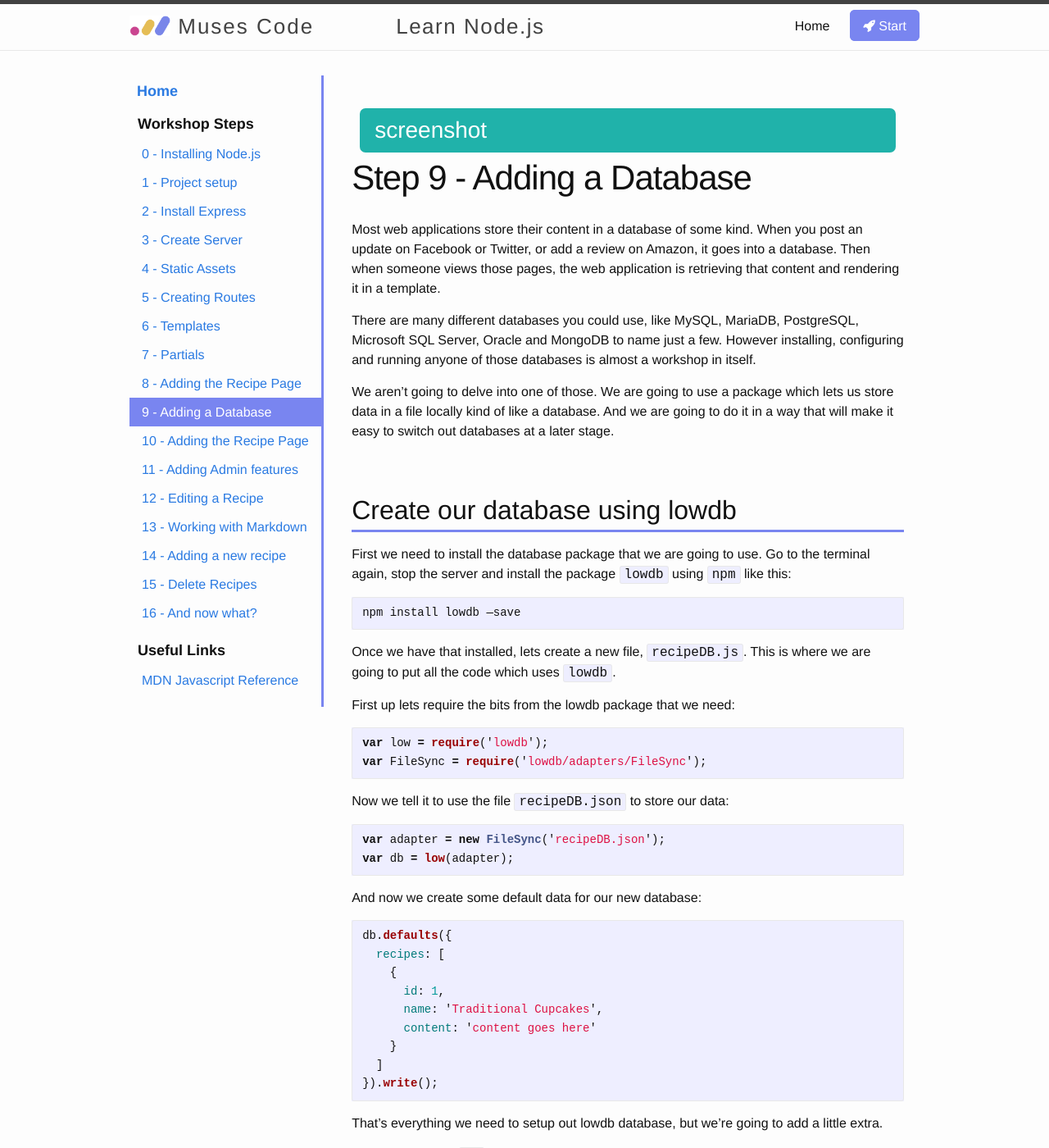
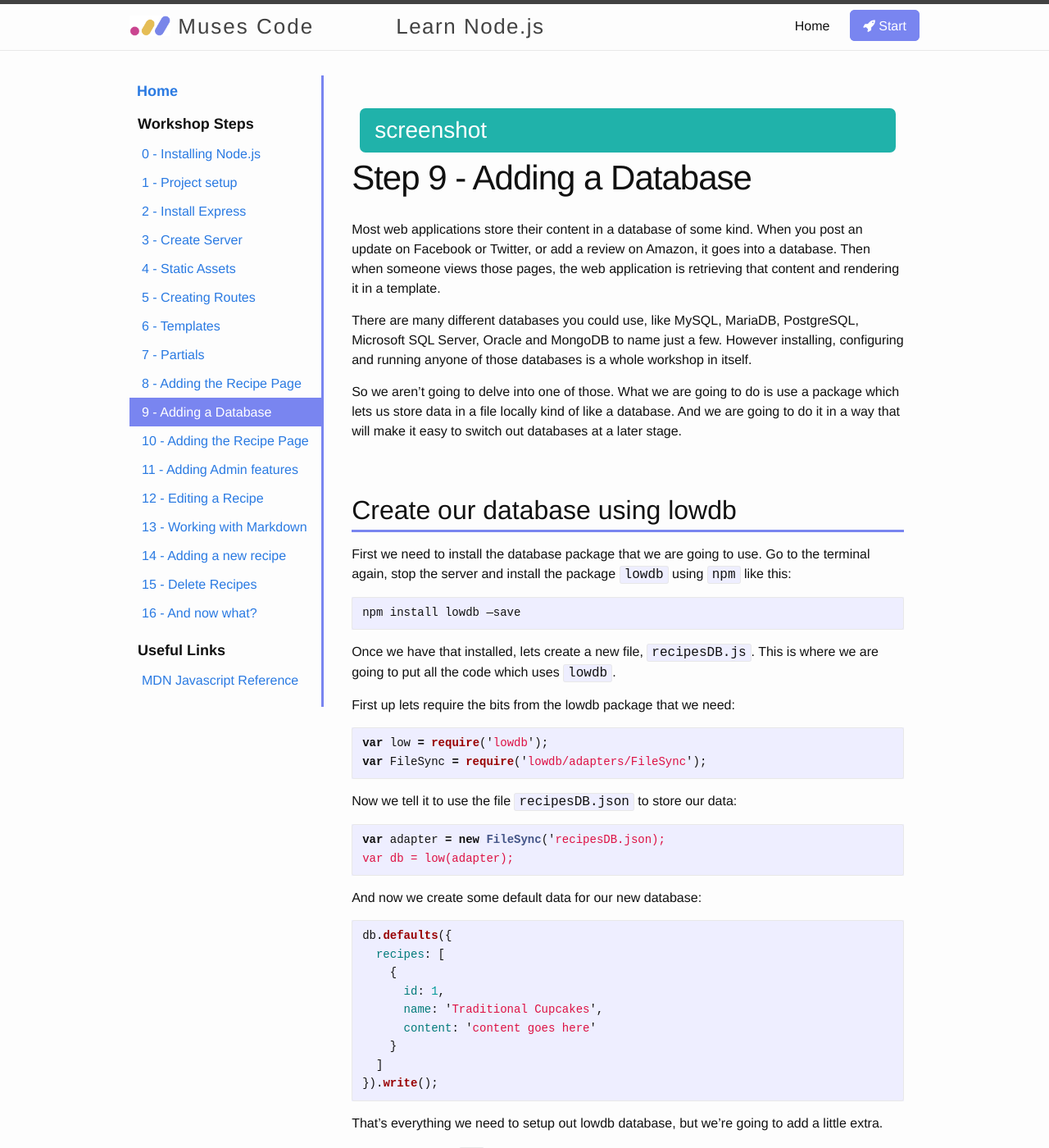
Before and after one commit to muses-code-js/learn-nodejs, a Jekyll site: the page built from _steps/step9-add-a-database.markdown, in a window 1280 px wide and 1400 px high. Shown: the whole window at 82% size. Built offline with Jekyll 4.4.1, drawn with Linux system fonts in a browser that asks for light colours; nearby versions of some CDN libraries; some of the changed text lies outside the part shown.

Commit message:
made db references consistent

````diff
--- a/_steps/step10-update-recipes-page.markdown
+++ b/_steps/step10-update-recipes-page.markdown
@@ -10,7 +10,7 @@ Ok now that we have our database let's update our recipe page to actually displa
 
 ## Add getRecipe()
 
-Our `recipesdb.js` has a function for returning all the recipes in the database, lets add one which returns a single recipe with the specified `id`.  Add this code to `recipedb.js` after `getAllRecipes`:
+Our `recipesDB.js` has a function for returning all the recipes in the database, lets add one which returns a single recipe with the specified `id`.  Add this code to `recipesDB.js` after `getAllRecipes`:
 
 ```javascript
 function getRecipe(id){
@@ -37,7 +37,7 @@ Lets jump over to `server.js` now.
 First import our new database function using `require`.  Under the require statement for `getAllRecipes` add this one:
 
 ```javascript
-var getRecipe = require('./recipedb.js').getRecipe;
+var getRecipe = require('./recipesDB.js').getRecipe;
 ```
 
 Then update update our `/recipe/:id` route as follows:
--- a/_steps/step14-new-recipes.markdown
+++ b/_steps/step14-new-recipes.markdown
@@ -22,7 +22,7 @@ As before when we want to do a new thing with the database we should create a ne
 
 The recipe's `id` has to be unique number in the database.  So what we will do is create a function that will tell us what the next `id` to use is.  Then we will use that in `addRecipe`.
 
-So let's create our `getNextId` function in `recipedb.js`:
+So let's create our `getNextId` function in `recipesDB.js`:
 
 ```javascript
 function getNextId(){
@@ -34,7 +34,7 @@ function getNextId(){
 ```
 What this function does is ask the database what the recipe is with the largest `id` value, and returns that number plus `1`.
 
-Now that we have that, let's create our function to add new recipes to `recipesdb.js`:
+Now that we have that, let's create our function to add new recipes to `recipesDB.js`:
 
 ```javascript
 function addRecipe(name, content){
@@ -110,7 +110,7 @@ Now we just need to add the route which this form will submit to.
 First import our `addRecipe` database function at the top of `server.js`:
 
 ```javascript
-var addRecipe = require('./recipedb.js').addRecipe;
+var addRecipe = require('./recipesDB.js').addRecipe;
 ```
 
 Then add the following new route in `server.js`:
--- a/_steps/step15-delete-recipes.markdown
+++ b/_steps/step15-delete-recipes.markdown
@@ -18,7 +18,7 @@ So our steps will be:
 
 ## Add our `deleteRecipe` database function
 
-Of course we need to add a function to `recipedb.js` to delete a recipe:
+Of course we need to add a function to `recipesDB.js` to delete a recipe:
 
 ```javascript
 function deleteRecipe(id){
@@ -45,7 +45,7 @@ module.exports = {
 Import our `deleteRecipe` function into `server.js`:
 
 ```javascript
-var deleteRecipe = require('./recipedb.js').deleteRecipe;
+var deleteRecipe = require('./recipesDB.js').deleteRecipe;
 ```
 
 Then add this route to `server.js` for deleting a recipe:
--- a/_steps/step9-add-a-database.markdown
+++ b/_steps/step9-add-a-database.markdown
@@ -8,9 +8,9 @@ status: screenshot
 
 Most web applications store their content in a database of some kind. When you post an update on Facebook or Twitter, or add a review on Amazon, it goes into a database.  Then when someone views those pages, the web application is retrieving that content and rendering it in a template.
 
-There are many different databases you could use, like MySQL, MariaDB, PostgreSQL, Microsoft SQL Server, Oracle and MongoDB to name just a few.  However installing, configuring and running anyone of those databases is almost a workshop in itself.
+There are many different databases you could use, like MySQL, MariaDB, PostgreSQL, Microsoft SQL Server, Oracle and MongoDB to name just a few.  However installing, configuring and running anyone of those databases is a whole workshop in itself.
 
-We aren’t going to delve into one of those.  We are going to use a package which lets us store data in a file locally kind of like a database.  And we are going to do it in a way that will make it easy to switch out databases at a later stage.
+So we aren’t going to delve into one of those.  What we are going to do is use a package which lets us store data in a file locally kind of like a database.  And we are going to do it in a way that will make it easy to switch out databases at a later stage.
 
 ## Create our database using lowdb
 
@@ -20,7 +20,7 @@ First we need to install the database package that we are going to use.  Go to t
 npm install lowdb —save
 ```
 
-Once we have that installed, lets create a new file, `recipeDB.js`.  This is where we are going to put all the code which uses `lowdb`.
+Once we have that installed, lets create a new file, `recipesDB.js`.  This is where we are going to put all the code which uses `lowdb`.
 
 First up lets require the bits from the lowdb package that we need:
 
@@ -29,10 +29,10 @@ var low = require('lowdb');
 var FileSync = require('lowdb/adapters/FileSync');
 ```
 
-Now we tell it to use the file `recipeDB.json` to store our data:
+Now we tell it to use the file `recipesDB.json` to store our data:
 
 ```javascript
-var adapter = new FileSync('recipeDB.json');
+var adapter = new FileSync('recipesDB.json);
 var db = low(adapter);
 ```
 
@@ -75,15 +75,15 @@ Ok so make sure you save your changes to `recipesDB.js` and lets go back to `ser
 
 ## Using our database
 
-Ok so now we have setup our database in `recipesdb.js`, we need to be able to access it in `server.js`.  To do that we use `require()` in a very similar way to what we did when importing Express and EJS.
+Ok so now we have setup our database in `recipesDB.js`, we need to be able to access it in `server.js`.  To do that we use `require()` in a very similar way to what we did when importing Express and EJS.
 
 Add the following line to `server.js` just after the lines with `require` that you already have:
 
 ```javascript
-var getAllRecipes = require('./recipesdb.js’).getAllRecipes;
+var getAllRecipes = require('./recipesDB.js’).getAllRecipes;
 ```
 
-You can use `require()` on a file as well as a package.  What can be accessed when you require a file is defined by the `module.export` statement in that file.  Note also you have to specify the path to the file, which is why we have the `./recipesdb.js` instead of just `recipedb.js`.  The `.` at the start of a path means "the folder that I am currently in" (which isn't just a Javascript thing BTW).
+You can use `require()` on a file as well as a package.  What can be accessed when you require a file is defined by the `module.export` statement in that file.  Note also you have to specify the path to the file, which is why we have the `./recipesDB.js` instead of just `recipesDB.js`.  The `.` at the start of a path means "the folder that I am currently in" (which isn't just a Javascript thing BTW).
 
 So now we have the function `getAllRecipes` available in `server.js`, so lets update our route for the home page to use it:
 
@@ -119,7 +119,7 @@ Lets replace it with the following:
 
 There's another EJS tag, `<% %>`, the **scriptlet** tag.  Anything within these is will be run as Javascript.  We use it here for a `forEach` loop which will output a `<li>` for every recipe we have.  But notice how we have the first line of the `forEach` statement in the scriptlet tag, then some HTML with output tags, and then we have another scriptlet tag with the end of the loop?  You can just embed javascript like this with scriptlet tags, but any time you want that embedded Javascript to return HTML to become part of the template you can just close the scriptlet, put the HTML, and then open a new scriptlet tag and continue your Javascript.  It's pretty wild.
 
-Anyway... make sure you have saved all the changes to `recipesdb.js`, `server.js` and `views/pages/index.ejs` and restart our server and check the homepage.
+Anyway... make sure you have saved all the changes to `recipesDB.js`, `server.js` and `views/pages/index.ejs` and restart our server and check the homepage.
 
 It should look like this:
 
@@ -129,9 +129,9 @@ Now instead of links to specific files, the homepage has links to the URLs that
 
 Ok so that was a lot so lets quickly review all the steps we did:
 
-1. Created a new file `recipesdb.js` to hold all the code for setting up and interacting with the database which will hold our recipes.
-2. We added an `module.exports` statement to `recipesdb.js` so that the specific functions that we want to access can be imported into `server.js` using `require`
-3. We used `require` to import `recipedb.js` into `server.js`
+1. Created a new file `recipesDB.js` to hold all the code for setting up and interacting with the database which will hold our recipes.
+2. We added an `module.exports` statement to `recipesDB.js` so that the specific functions that we want to access can be imported into `server.js` using `require`
+3. We used `require` to import `recipesDB.js` into `server.js`
 4. We updated our route for `/` to use `getAllRecipes()` to get a list of all the recipes and pass it to our template for the homepage.
 5. We updated the template for our homepage remove the old list of recipe links and instead create a list of all the recipes passed to it by from the route handler.
 
````
